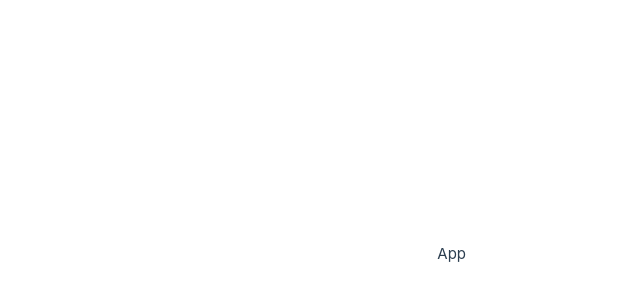
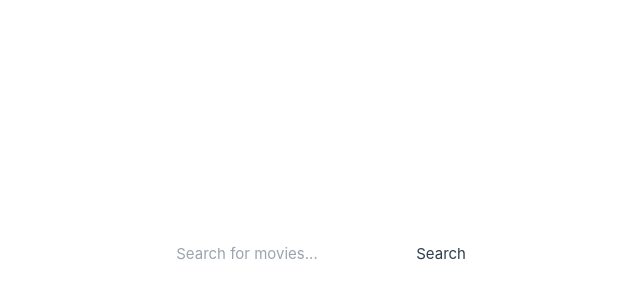
Before and after one commit to bahaar-ghafari/movie-explorer, a Vue app: page / in a window 1280 px wide. Shown: the part 146-446 px from the top of the page, without its empty margins (174-814 px from the left). Built offline with nearby package versions, Linux system fonts and the light colour scheme.

Commit message:
feat: add searchbar ui

```diff
--- a/src/App.vue
+++ b/src/App.vue
@@ -1,7 +1,9 @@
-<script setup lang="ts"></script>
+<script setup lang="ts">
+import SearchBar from './components/layout/SearchBar.vue'
+</script>
 
 <template>
-  <h1>App</h1>
+  <SearchBar />
 </template>
 
 <style scoped></style>
--- /dev/null
+++ b/src/components/layout/SearchBar.vue
@@ -0,0 +1,33 @@
+<template>
+  <div class="searchbar flex justify-center items-center gap-2 w-full">
+    <InputField v-model="searchQuery" placeholder="Search for movies..." type="text" />
+
+    <!-- TODO:use icon -->
+    <CustomButton @click="handleSearch"> Search </CustomButton>
+  </div>
+</template>
+
+<script lang="ts">
+import { defineComponent, ref } from 'vue'
+import InputField from '@/components/base/InputField.vue'
+import CustomButton from '@/components/base/CustomButton.vue'
+
+export default defineComponent({
+  name: 'SearchBar',
+  components: { InputField, CustomButton },
+  setup() {
+    const searchQuery = ref('')
+
+    const handleSearch = () => {
+      if (searchQuery.value.trim()) {
+        console.log(`Searching for: ${searchQuery.value}`)
+      } else {
+        // TODO:toast notification
+        alert('Please enter a search query.')
+      }
+    }
+
+    return { searchQuery, handleSearch }
+  },
+})
+</script>
```
